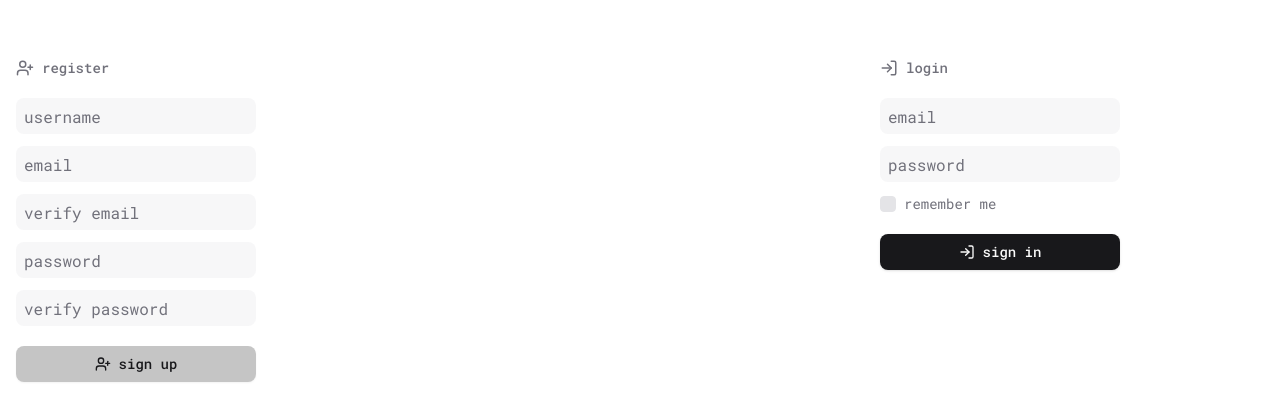
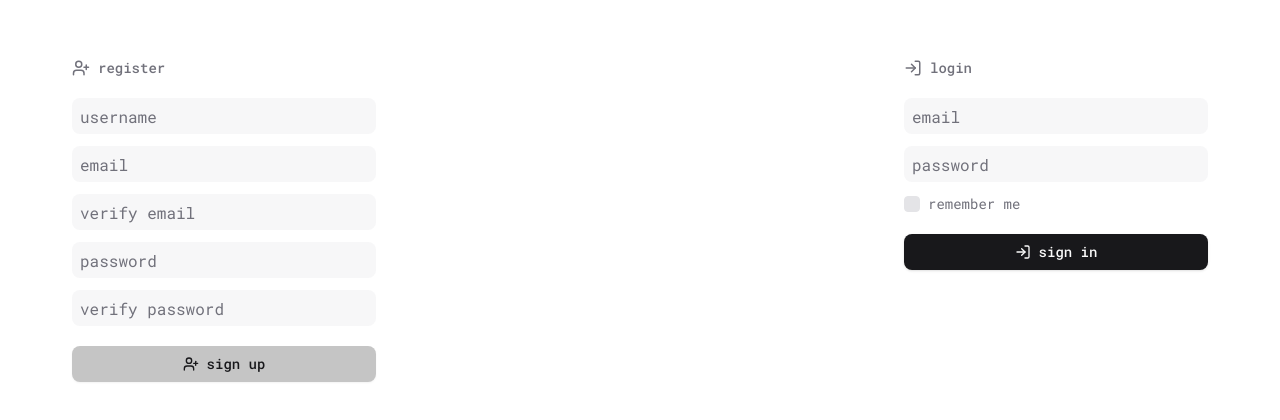
Before and after one commit to Itskrish01/typing-speed-test, a React (Vite) app: page /login in a window 1280 px wide. Shown: the part 180-600 px from the top of the page. Built offline with nearby package versions, Linux system fonts and the light colour scheme; no server answers.

Commit message:
refactor: update LyricsOvhSearchResponse interface and adjust API response handling; enhance TypingArea component height; improve focus handling in Home component

```diff
--- a/src/api/song/providers/lyrics-ovh-provider.ts
+++ b/src/api/song/providers/lyrics-ovh-provider.ts
@@ -34,8 +34,12 @@ interface LyricsOvhLyricsResponse {
     error?: string;
 }
 
-// Search response is an array directly, not wrapped in an object
-type LyricsOvhSearchResponse = LyricsOvhTrack[];
+// Search response is wrapped in { data: [...], total: number }
+interface LyricsOvhSearchResponse {
+    data?: LyricsOvhTrack[];
+    total?: number;
+    next?: string;
+}
 
 // Store song metadata for lyrics lookup
 const songCache = new Map<string, { artist: string; title: string }>();
@@ -97,8 +101,8 @@ export class LyricsOvhProvider implements SongApiProvider {
 
             const data: LyricsOvhSearchResponse = await response.json();
 
-            // API returns array directly
-            const tracks = Array.isArray(data) ? data : [];
+            // API returns { data: [...], total: number }
+            const tracks = data.data || [];
             const limitedTracks = tracks.slice(0, limit);
 
             // Map tracks and cache metadata for lyrics lookup
@@ -114,7 +118,7 @@ export class LyricsOvhProvider implements SongApiProvider {
 
             return {
                 songs,
-                total: songs.length
+                total: data.total || songs.length
             };
         } catch (error) {
             console.error('Lyrics.ovh search error:', error);
--- a/src/components/ui-blocks/typing-area.tsx
+++ b/src/components/ui-blocks/typing-area.tsx
@@ -55,7 +55,6 @@ export const TypingArea = ({
 
                 // Only scroll if the current character is outside comfortable viewing range
                 const visibleTop = scrollContainer.scrollTop;
-                const visibleBottom = visibleTop + scrollContainer.clientHeight;
                 const charAbsoluteTop = charRelativeTop;
 
                 // Scroll when the current line is below the first 2 lines or above the visible area
@@ -126,7 +125,7 @@ export const TypingArea = ({
             {/* Scrollable Typing Container */}
             <div
                 ref={scrollContainerRef}
-                className="max-h-[200px] sm:max-h-[250px] overflow-y-auto overflow-x-hidden scrollbar-thin scrollbar-thumb-secondary scrollbar-track-transparent"
+                className="max-h-[200px] sm:max-h-[450px] overflow-y-auto overflow-x-hidden scrollbar-thin scrollbar-thumb-secondary scrollbar-track-transparent"
             >
                 <div
                     ref={containerRef}
--- a/src/pages/auth/login.tsx
+++ b/src/pages/auth/login.tsx
@@ -9,12 +9,13 @@ export const Login = () => {
     };
 
     return (
-        <div className="min-h-screen bg-background text-foreground flex items-center justify-center px-2 selection:bg-primary/30 selection:text-primary-foreground">
-            <div className="grid gap-8 grid-cols-1 md:grid-cols-9 items-start justify-items-center w-full max-w-7xl">
-                <div className="w-full md:col-start-1 md:col-end-3">
+        <div className="min-h-screen bg-background text-foreground flex items-center justify-center px-4 sm:px-6 lg:px-8 selection:bg-primary/30 selection:text-primary-foreground">
+            <div className="grid grid-cols-1 lg:grid-cols-3 gap-10 lg:gap-0 items-start justify-items-center w-full max-w-6xl">
+                <div className="w-full max-w-xs lg:justify-self-start">
                     <RegisterForm onSuccess={handleSuccess} />
                 </div>
-                <div className="w-full md:col-start-7 md:col-end-9">
+                <div className="hidden lg:block" /> {/* Empty middle column for gap */}
+                <div className="w-full max-w-xs lg:justify-self-end">
                     <LoginForm onSuccess={handleSuccess} />
                 </div>
             </div>
--- a/src/pages/home/home.tsx
+++ b/src/pages/home/home.tsx
@@ -92,7 +92,7 @@ export const Home = () => {
             const isInput = ['INPUT', 'TEXTAREA'].includes(target.tagName);
 
             if (isReady && isFocused && !isActive && e.key.length === 1 && !e.ctrlKey && !e.altKey && !e.metaKey && !isInput) {
-                inputRef.current?.focus();
+                inputRef.current?.focus({ preventScroll: true });
             }
         };
 
@@ -127,7 +127,7 @@ export const Home = () => {
     };
 
     const focusInput = () => {
-        inputRef.current?.focus();
+        inputRef.current?.focus({ preventScroll: true });
     };
 
     const handleRestart = () => {
```
